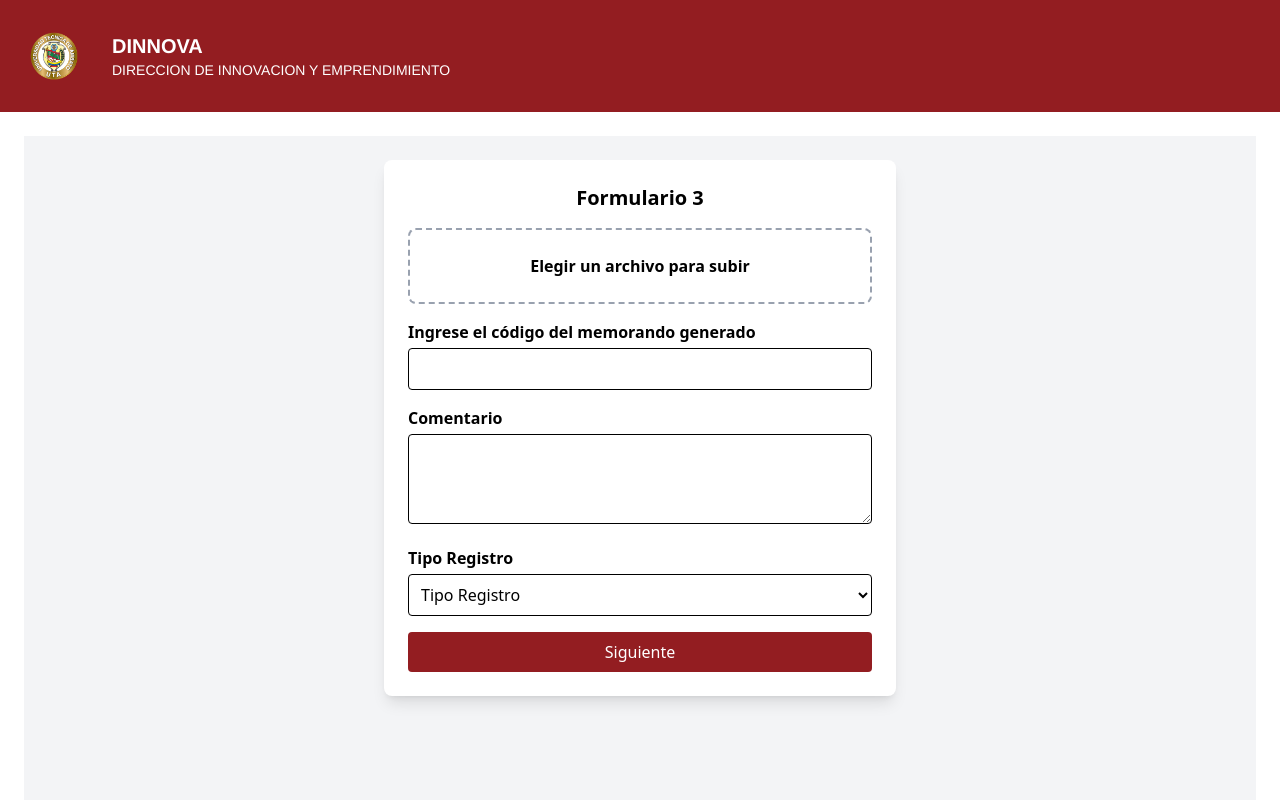
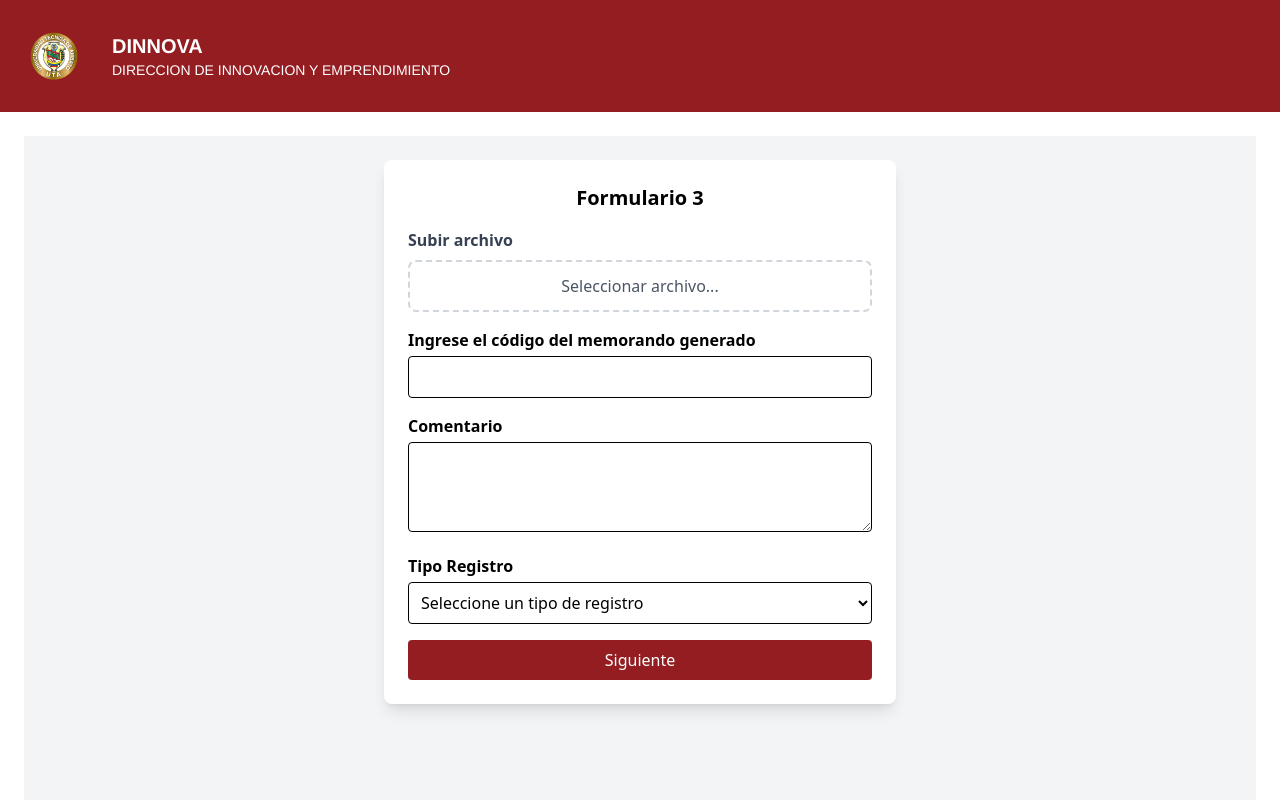
Before and after one commit to Dionisio202/ReporteOffice, a React (Vite) app: page /Formulario3 in a window 1280 px wide. Shown: the top 800 px of the page. Built offline with nearby package versions, Linux system fonts and the light colour scheme; no server answers.

Commit message:
se corrige la carga de archivos

```diff
--- a/src/components/formularios/components/UploadFile.tsx
+++ b/src/components/formularios/components/UploadFile.tsx
@@ -1,35 +1,45 @@
-import { useState } from "react";
+import React, { useState } from "react";
 
-const FileUpload = () => {
-  const [file, setFile] = useState<File | null>(null);
-  const [preview, setPreview] = useState<string | null>(null);
+interface UploadFileProps {
+  onFileChange: (event: React.ChangeEvent<HTMLInputElement>) => void;
+}
+
+const UploadFile: React.FC<UploadFileProps> = ({ onFileChange }) => {
+  const [fileName, setFileName] = useState<string>("");
 
   const handleFileChange = (event: React.ChangeEvent<HTMLInputElement>) => {
     const selectedFile = event.target.files?.[0];
-    if (selectedFile) {
-      setFile(selectedFile);
-      setPreview(URL.createObjectURL(selectedFile));
-    }
+    setFileName(selectedFile ? selectedFile.name : "");
+    onFileChange(event);
   };
 
   return (
-    <div className="border-2 border-dashed border-gray-400 rounded-lg p-4 flex flex-col items-center mb-4 max-w-sm mx-auto">
+    <div className="mb-4">
+      <label htmlFor="file-upload" className="block font-semibold text-gray-700">
+        Subir archivo
+      </label>
+      <div className="relative mt-2">
         <input
+          id="file-upload"
           type="file"
+          className="hidden"
           onChange={handleFileChange}
-        className="hidden"
-        id="file-upload"
+          accept=".pdf,.doc,.docx,.jpg,.png"
         />
         <label
           htmlFor="file-upload"
-        className="cursor-pointer font-semibold text-blue-600 hover:text-blue-800"
+          className="flex items-center justify-center w-full border-2 border-dashed border-gray-300 rounded-lg p-3 cursor-pointer hover:border-gray-500 transition"
         >
-        Elegir archivo
+          <span className="text-gray-600">{fileName || "Seleccionar archivo..."}</span>
         </label>
-      {file && <p className="mt-2 text-xs text-gray-700">Archivo seleccionado: {file.name}</p>}
-      {preview && <img src={preview} alt="Vista previa" className="mt-2 max-w-full h-24 object-cover" />}
+      </div>
+      {fileName && (
+        <p className="mt-2 text-sm text-gray-500">
+          Archivo seleccionado: <span className="font-medium">{fileName}</span>
+        </p>
+      )}
     </div>
   );
 };
 
-export default FileUpload;
+export default UploadFile;
--- a/src/components/formularios/formulario3.tsx
+++ b/src/components/formularios/formulario3.tsx
@@ -1,79 +1,88 @@
 import { useState } from "react";
+import UploadFile from "./components/UploadFile";
 
 export default function UploadForm() {
-  const [selectedType, setSelectedType] = useState("");
-  const [memoCode, setMemoCode] = useState("");
-  const [comment, setComment] = useState("");
-  const [file, setFile] = useState(null);
-  const [preview, setPreview] = useState(null);
+  const [selectedType, setSelectedType] = useState<string>("");
+  const [memoCode, setMemoCode] = useState<string>("");
+  const [comment, setComment] = useState<string>("");
+  const [file, setFile] = useState<File | null>(null);
 
-  const handleFileChange = (event) => {
-    const uploadedFile = event.target.files[0];
-    setFile(uploadedFile);
-    if (uploadedFile && uploadedFile.type.startsWith("image")) {
-      const reader = new FileReader();
-      reader.onloadend = () => setPreview(reader.result);
-      reader.readAsDataURL(uploadedFile);
-    } else {
-      setPreview(null);
-    }
+  const handleFileChange = (event: React.ChangeEvent<HTMLInputElement>) => {
+    const selectedFile = event.target.files?.[0] || null;
+    setFile(selectedFile);
   };
 
-  const handleSubmit = (event) => {
+  const handleSubmit = (event: React.FormEvent<HTMLFormElement>) => {
     event.preventDefault();
     console.log("Datos enviados:", { memoCode, comment, selectedType, file });
   };
 
   return (
     <div className="flex flex-col items-center p-6 bg-gray-100 min-h-screen">
-      <form onSubmit={handleSubmit} className="w-full max-w-lg bg-white p-6 rounded-lg shadow-lg">
+      <form
+        onSubmit={handleSubmit}
+        className="w-full max-w-lg bg-white p-6 rounded-lg shadow-lg"
+      >
         <h1 className="text-xl font-bold text-center mb-4">Formulario 3</h1>
 
-        <div className="border-2 border-dashed border-gray-400 rounded-lg p-6 flex flex-col items-center mb-4">
-          <input type="file" onChange={handleFileChange} className="hidden" id="file-upload" />
-          <label htmlFor="file-upload" className="cursor-pointer font-semibold">Elegir un archivo para subir</label>
-          {file && <p className="mt-2 text-sm text-blue-600">Archivo seleccionado: {file.name}</p>}
-          {preview && <img src={preview} alt="Vista previa" className="mt-2 max-w-full h-32 object-cover" />}
-        </div>
+        {/* Componente de subida de archivos */}
+        <UploadFile onFileChange={handleFileChange} />
 
+        {/* Campo para código del memorando */}
         <div className="mb-4">
-          <label className="block font-semibold">Ingrese el código del memorando generado</label>
+          <label htmlFor="memoCode" className="block font-semibold">
+            Ingrese el código del memorando generado
+          </label>
           <input
+            id="memoCode"
             type="text"
             className="w-full border p-2 rounded mt-1"
             value={memoCode}
             onChange={(e) => setMemoCode(e.target.value)}
+            required
           />
         </div>
 
+        {/* Campo de comentario */}
         <div className="mb-4">
-          <label className="block font-semibold">Comentario</label>
+          <label htmlFor="comment" className="block font-semibold">Comentario</label>
           <textarea
+            id="comment"
             className="w-full border p-2 rounded mt-1"
-            rows="3"
+            rows={3}
             value={comment}
             onChange={(e) => setComment(e.target.value)}
+            required
           ></textarea>
         </div>
 
+        {/* Selector de tipo de registro */}
         <div className="mb-4">
-          <label className="block font-semibold">Tipo Registro</label>
+          <label htmlFor="selectedType" className="block font-semibold">Tipo Registro</label>
           <select
+            id="selectedType"
             className="w-full border p-2 rounded mt-1"
             value={selectedType}
             onChange={(e) => setSelectedType(e.target.value)}
+            required
           >
-            <option value="">Tipo Registro</option>
-            <option value="obras_literarias">REGISTRO DE OBRA LITERARIAS</option>
-            <option value="obras_artisticas">REGISTRO DE OBRAS ARTISTICAS Y MUSICALES</option>
-            <option value="obras_audiovisuales">REGISTRO DE OBRAS AUDIOVISUALES</option>
-            <option value="registro_software">REGISTRO DE PROGRAMAS DE ORDENADOR (SOFTWARE)</option>
-            <option value="programas_radio">REGISTRO DE PUBLICACIONES PERIODICAS Y PROGRAMAS DE RADIO</option>
-            <option value="fonogramas">REGISTRO DE FONOGRAMAS</option>
+            <option value="">Seleccione un tipo de registro</option>
+            <option value="obras_literarias">Registro de Obra Literarias</option>
+            <option value="obras_artisticas">Registro de Obras Artísticas y Musicales</option>
+            <option value="obras_audiovisuales">Registro de Obras Audiovisuales</option>
+            <option value="registro_software">Registro de Programas de Ordenador (Software)</option>
+            <option value="programas_radio">Registro de Publicaciones Periódicas y Programas de Radio</option>
+            <option value="fonogramas">Registro de Fonogramas</option>
           </select>
         </div>
 
-        <button type="submit" className="w-full bg-[#931D21] text-white p-2 rounded hover:bg-gray-400">Siguiente</button>
+        {/* Botón de envío */}
+        <button
+          type="submit"
+          className="w-full bg-[#931D21] text-white p-2 rounded hover:bg-[#7A171A] transition duration-300"
+        >
+          Siguiente
+        </button>
       </form>
     </div>
   );
```
Lines whose indentation alone changed are shown as unchanged.
